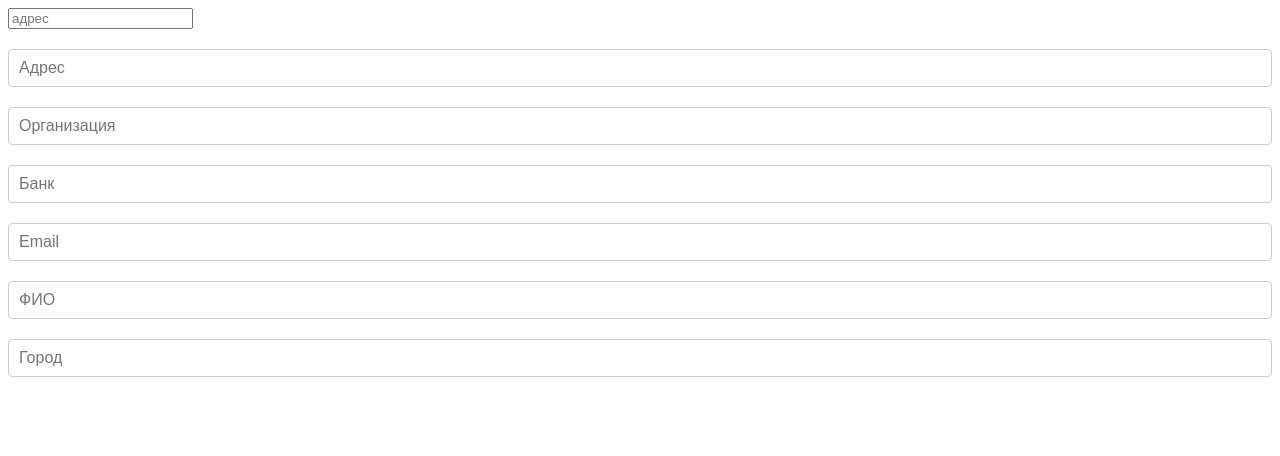
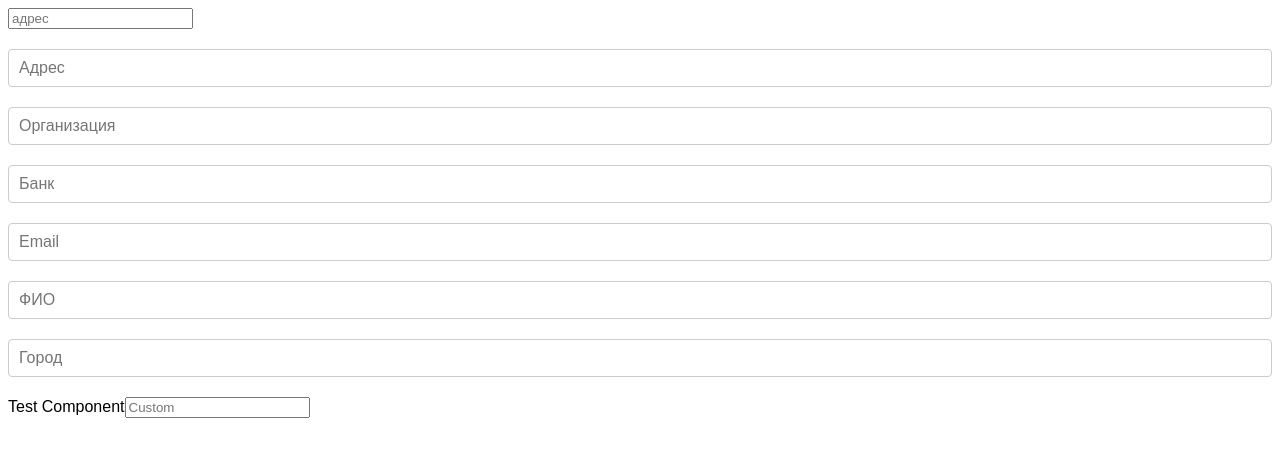
Before and after one commit to orbita-center/react-dadata-box, a React app: page / in a window 1280 px wide. Shown: the top 456 px of the page. Built offline with nearby package versions, Linux system fonts and the light colour scheme.

Commit message:
add custom input feature

```diff
--- a/examples/App.js
+++ b/examples/App.js
@@ -2,6 +2,7 @@ import React, { Component } from 'react';
 import ReactDadataBox from '../src';
 
 import './index.css';
+import TestComponent from './TestComponent';
 
 const token = 'ff2eea11bd30f0e52d7107978323e3dcc170d5f1';
 
@@ -38,6 +39,8 @@ class App extends Component {
         <ReactDadataBox className="data" token={token} placeholder="Email" type="email" />
         <ReactDadataBox className="data" token={token} placeholder="ФИО" type="fio" />
         <ReactDadataBox className="data" token={token} placeholder="Город" type="address" city={true} />
+        <ReactDadataBox className="data" token={token} placeholder="Custom" type="address"
+          customInput={params => <TestComponent {...params} className="test" />} />
       </div>
     );
   }
--- /dev/null
+++ b/examples/TestComponent.js
@@ -0,0 +1,14 @@
+import React from 'react';
+
+class TestComponent extends React.Component {
+    render() {
+        return (
+            <div className="test-component">
+                <label htmlFor="test">Test Component</label>
+                <input className="test-input" id="test" {...this.props} />
+            </div>
+        )
+    }
+}
+
+export default TestComponent;
--- a/package.json
+++ b/package.json
@@ -23,6 +23,8 @@
   },
   "dependencies": {
     "prop-types": "^15.6.2",
+    "react": "^16.5.2",
+    "react-dom": "^16.5.2",
     "react-highlight-words": "^0.12.0"
   },
   "devDependencies": {
--- a/src/index.js
+++ b/src/index.js
@@ -321,25 +321,26 @@ class ReactDadata extends React.Component {
       placeholder,
       showNote,
       styles,
+      customInput,
     } = this.props;
 
     const showSuggestionsList = inputFocused && showSuggestions;
 
+    const inputConfig = {
+      className: `react-dadata__input${allowClear ? ' react-dadata__input-clearable' : ''}`,
+      placeholder: placeholder,
+      value: query,
+      autoComplete: autocomplete || 'off',
+      ref: input => { this.textInput = input },
+      onChange: this.onInputChange,
+      onKeyDown: this.onKeyPress,
+      onFocus: this.onInputFocus,
+      onBlur: this.onInputBlur
+    };
+
     return (
       <div className={`react-dadata react-dadata__container ${className}`} style={styles}>
-        <input
-          className={`react-dadata__input${allowClear ? ' react-dadata__input-clearable' : ''}`}
-          placeholder={placeholder || ''}
-          value={query}
-          ref={input => {
-            this.textInput = input;
-          }}
-          onChange={this.onInputChange}
-          onKeyDown={this.onKeyPress}
-          onFocus={this.onInputFocus}
-          onBlur={this.onInputBlur}
-          autoComplete={autocomplete || 'off'}
-        />
+        {customInput(inputConfig)}
         {
           allowClear &&
           query &&
@@ -388,6 +389,11 @@ ReactDadata.propTypes = {
   style: PropTypes.objectOf(PropTypes.string),
   token: PropTypes.string.isRequired,
   type: PropTypes.string,
+  customInput: PropTypes.func,
+};
+
+ReactDadata.defaultProps = {
+  customInput: params => <input { ...params } />,
 };
 
 export default ReactDadata;
```
Also changed, not shown: 1 other file (tests, documents, lock files or other folders).
